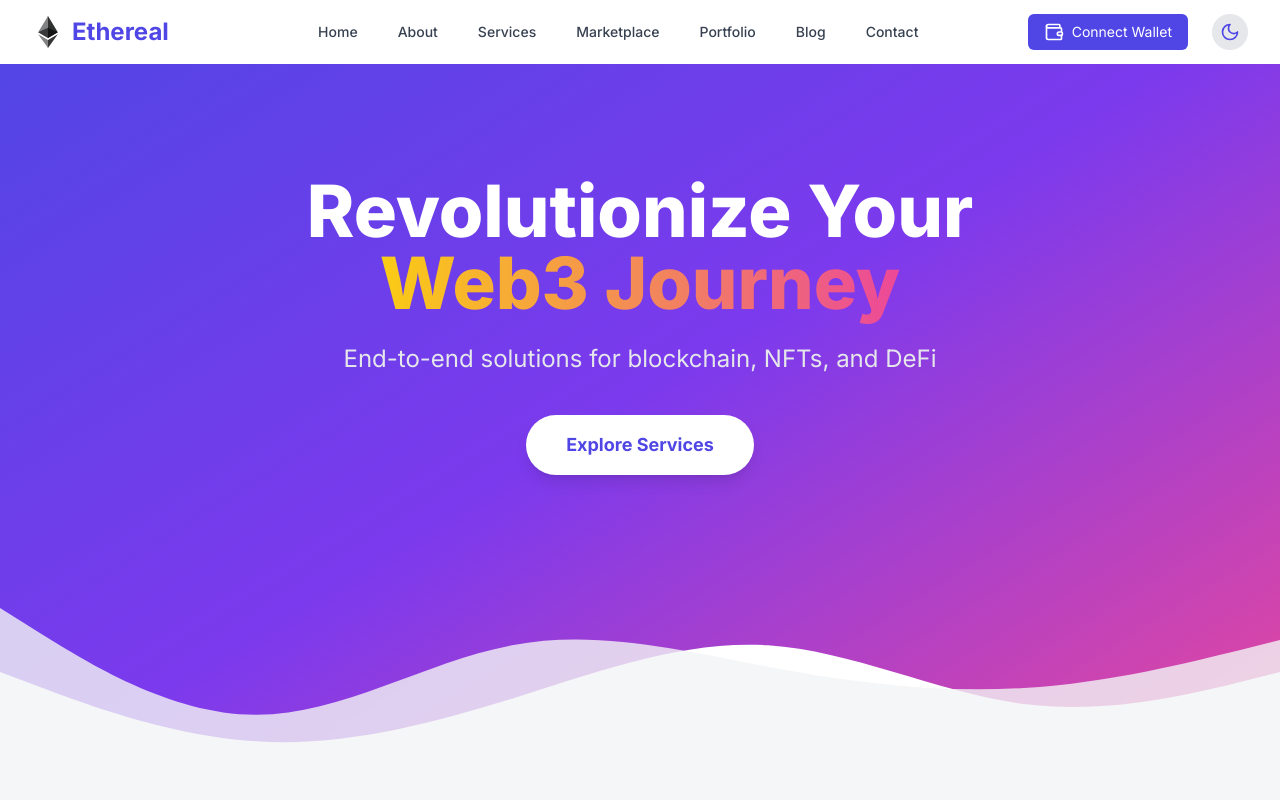
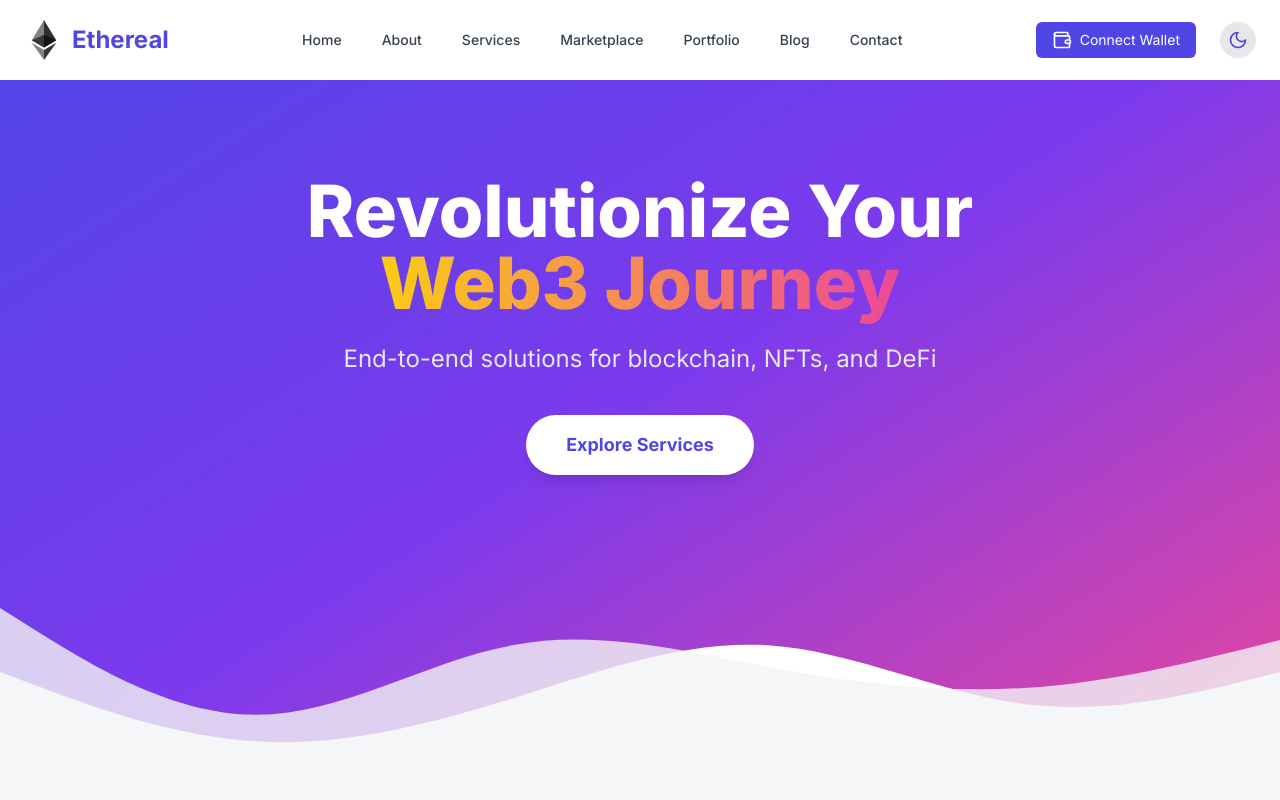
Before and after one commit to hardihardi/Ethereal, a Next.js app: page / in a window 1280 px wide. Shown: the top 800 px of the page. Built offline with nearby package versions, Linux system fonts and the light colour scheme.

Commit message:
Update Header.tsx

```diff
--- a/components/Header.tsx
+++ b/components/Header.tsx
@@ -24,17 +24,16 @@ export default function Header() {
     { name: "Portfolio", href: "/portfolio" },
     { name: "Blog", href: "/blog" },
     { name: "Contact", href: "/contact" },
-
   ]
 
   return (
-    <nav className="fixed w-full bg-white dark:bg-gray-900 z-10">
-      <div className="max-w-7xl mx-auto px-4 sm:px-6 lg:px-8">
-        <div className="flex items-center justify-between h-16">
-          <div className="flex items-center">
-            <Link href="/" className="flex items-center text-2xl font-bold text-indigo-600 dark:text-indigo-400">
+    <nav className="fixed w-full bg-white dark:bg-gray-900 z-10 px-4 sm:px-6">
+      <div className="max-w-7xl mx-auto">
+        <div className="relative flex items-center justify-between h-16 md:h-20">
+          <div className="flex-shrink-0 flex items-center">
+            <Link href="/" className="flex items-center space-x-2">
               <svg
-                className="h-8 w-8 mr-2"
+                className="h-8 w-8 sm:h-10 sm:w-10"
                 viewBox="0 0 256 417"
                 xmlns="http://www.w3.org/2000/svg"
                 preserveAspectRatio="xMidYMid"
@@ -46,28 +45,29 @@ export default function Header() {
                 <path fill="#141414" d="M127.961 287.958l127.96-75.637-127.96-58.162z" />
                 <path fill="#393939" d="M0 212.32l127.96 75.638v-133.8z" />
               </svg>
-              Ethereal
+              <span className="text-xl sm:text-2xl font-bold text-indigo-600 dark:text-indigo-400">Ethereal</span>
             </Link>
           </div>
-          <div className="hidden lg:block">
-            <div className="ml-10 flex items-baseline space-x-4">
+          <div className="hidden lg:flex lg:items-center lg:justify-center lg:flex-1 lg:px-8">
+            <div className="flex space-x-4">
               {menuItems.map((item) => (
                 <Link
                   key={item.name}
                   href={item.href}
-                  className="text-gray-700 dark:text-gray-300 hover:text-indigo-600 dark:hover:text-indigo-400 px-3 py-2 rounded-md text-sm font-medium"
+                  className="text-gray-700 dark:text-gray-300 hover:text-indigo-600 dark:hover:text-indigo-400 px-3 py-2 rounded-md text-sm font-medium transition-colors duration-200"
                 >
                   {item.name}
                 </Link>
               ))}
             </div>
           </div>
-          <div className="flex items-center">
           <div className="flex items-center space-x-2 sm:space-x-4">
             <Web3WalletButton />
             {mounted && (
               <motion.button
+                whileHover={{ scale: 1.05 }}
                 whileTap={{ scale: 0.95 }}
+                transition={{ type: "spring", stiffness: 400, damping: 17 }}
                 onClick={() => setTheme(theme === "dark" ? "light" : "dark")}
                 className="p-2 rounded-full bg-gray-200 dark:bg-gray-700 transition-colors duration-200"
               >
@@ -78,11 +78,9 @@ export default function Header() {
                 )}
               </motion.button>
             )}
-            </div>
-            <div className="lg:hidden ml-4">
             <button
               onClick={toggleMenu}
-                className="inline-flex items-center justify-center p-2 rounded-md text-gray-600 hover:text-indigo-600 hover:bg-indigo-100 focus:outline-none focus:ring-2 focus:ring-inset focus:ring-indigo-500"
+              className="lg:hidden p-2 rounded-md text-gray-600 hover:text-indigo-600 hover:bg-indigo-50 dark:text-gray-300 dark:hover:text-white dark:hover:bg-gray-800 focus:outline-none focus:ring-2 focus:ring-inset focus:ring-indigo-500"
             >
               <span className="sr-only">Open main menu</span>
               {isOpen ? (
@@ -94,33 +92,41 @@ export default function Header() {
           </div>
         </div>
       </div>
-      </div>
 
       {isOpen && (
-        <div className="lg:hidden fixed inset-0 z-50 bg-gray-800 bg-opacity-50 backdrop-blur-sm transition-opacity duration-300">
-          <div className="fixed inset-y-0 right-0 max-w-xs w-full bg-white dark:bg-gray-900 shadow-xl transition-transform duration-300 ease-in-out transform translate-x-0">
-            <div className="flex justify-between items-center p-4 border-b border-gray-200 dark:border-gray-700">
+        <div className="lg:hidden fixed inset-0 z-50">
+          <div className="fixed inset-0 bg-gray-800 bg-opacity-50 backdrop-blur-sm" onClick={() => setIsOpen(false)} />
+          <motion.div
+            initial={{ x: "100%" }}
+            animate={{ x: 0 }}
+            exit={{ x: "100%" }}
+            transition={{ type: "spring", damping: 20 }}
+            className="fixed inset-y-0 right-0 max-w-xs w-full bg-white dark:bg-gray-900 shadow-xl overflow-y-auto"
+          >
+            <div className="flex items-center justify-between p-4 border-b border-gray-200 dark:border-gray-700">
               <h2 className="text-xl font-semibold text-gray-800 dark:text-white">Menu</h2>
               <button
                 onClick={() => setIsOpen(false)}
-                className="text-gray-500 hover:text-gray-600 dark:text-gray-400 dark:hover:text-gray-300"
+                className="p-2 rounded-md text-gray-500 hover:text-gray-600 dark:text-gray-400 dark:hover:text-gray-300 focus:outline-none focus:ring-2 focus:ring-inset focus:ring-indigo-500"
               >
                 <XIcon className="h-6 w-6" />
               </button>
             </div>
-            <nav className="px-4 pt-4 pb-6 overflow-y-auto h-full">
+            <nav className="px-4 pt-4 pb-6">
+              <div className="flex flex-col space-y-2">
                 {menuItems.map((item) => (
                   <Link
                     key={item.name}
                     href={item.href}
-                  className="block py-2 px-4 text-gray-700 hover:bg-indigo-50 hover:text-indigo-600 dark:text-gray-300 dark:hover:bg-gray-800 dark:hover:text-white rounded-md text-base font-medium transition duration-150 ease-in-out"
+                    className="text-gray-700 hover:bg-indigo-50 hover:text-indigo-600 dark:text-gray-300 dark:hover:bg-gray-800 dark:hover:text-white px-4 py-3 rounded-md text-base font-medium transition-colors duration-200"
                     onClick={() => setIsOpen(false)}
                   >
                     {item.name}
                   </Link>
                 ))}
+              </div>
             </nav>
-          </div>
+          </motion.div>
         </div>
       )}
     </nav>
```
Lines whose indentation alone changed are shown as unchanged.
